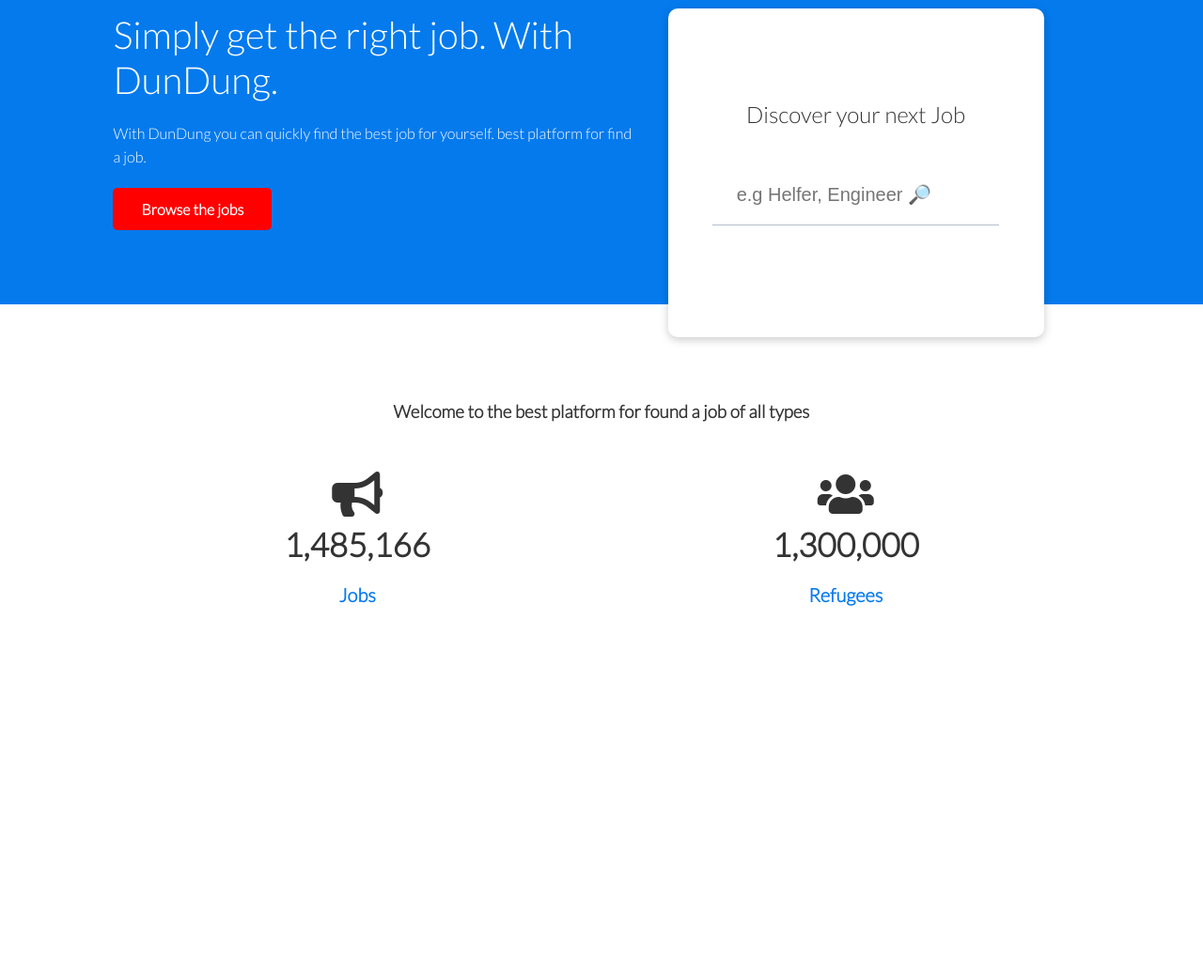
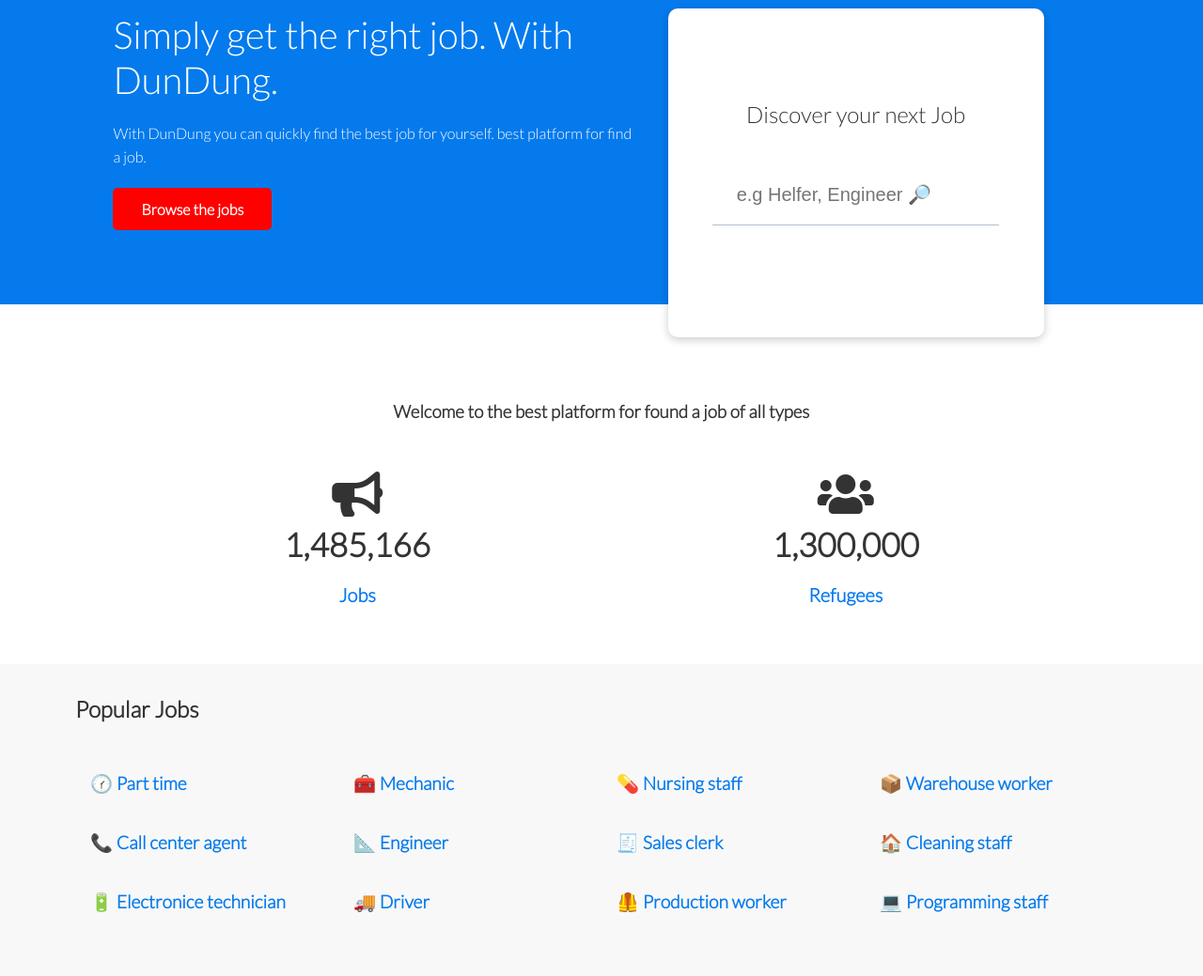
Before and after one commit to ahmadalnaib/dundung-front-end, a plain HTML site: page index.html in a window 1280 px wide. Shown: the part 146-1185 px from the top of the page at 94% size. Before the commit the page ends 853 px from the top, so only its background shows below. Drawn offline with Linux system fonts and the light colour scheme.

Commit message:
show jobs section

```diff
--- a/css/style.css
+++ b/css/style.css
@@ -264,3 +264,33 @@ font-size: 35px;
   font-weight: bold;
   color: var(--primary-color);
 }
+
+/* show jobs ssection */
+.bg-primary{
+  background: #f8f8f8;
+}
+
+.show-jobs h2 {
+  font-weight: bold;
+}
+
+.show-jobs-text{
+display: grid;
+grid-template-columns: repeat(4,1fr);
+
+}
+
+.show-jobs-text a {
+  padding: 1rem;
+  color: #047aed;
+  font-weight: bold;
+  font-size: 1.2rem;
+
+}
+
+.container-jobs {
+  max-width: 1200px;
+  margin:0 auto;
+  overflow: auto;
+  padding: 0 40px;
+}
--- a/index.html
+++ b/index.html
@@ -57,9 +57,31 @@
              <h3>1,300,000</h3>
                <p class="text-secondary">Refugees</p>
            </div>
-
          </div>
        </div>
   </section>
+
+<!-- all jobs -->
+<section class="show-jobs bg-primary py-2">
+<div class="container-jobs">
+<h2 class="">Popular Jobs</h2>
+<div class="show-jobs-text  py-2">
+  <a href="">🕜 Part time</a>
+  <a href="">🧰 Mechanic</a>
+  <a href="">💊 Nursing staff</a>
+  <a href="">📦 Warehouse worker</a>
+  <a href="">📞 Call center agent</a>
+  <a href="">📐 Engineer</a>
+  <a href="">🧾 Sales clerk</a>
+  <a href="">🏠 Cleaning staff</a>
+  <a href="">🔋 Electronice technician</a>
+  <a href="">🚚 Driver</a>
+  <a href="">🦺 Production worker</a>
+  <a href="">💻 Programming staff</a>
+
+</div>
+</div>
+</section>
+
 </body>
 </html>
```
